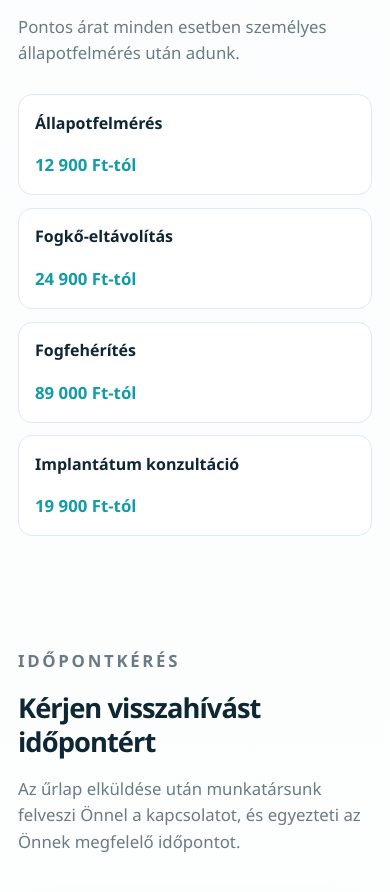
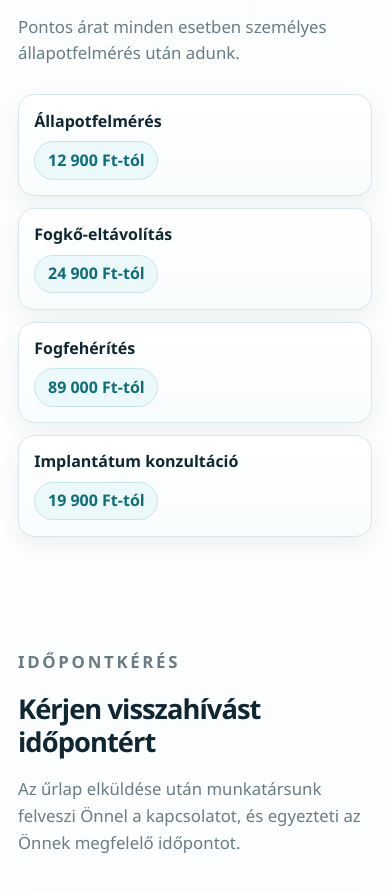
Before and after one commit to csakvarigergely-create/NovaDent, a website: page src/index.html in a window 390 px wide. Shown: the part 8056-8948 px from the top of the page. Drawn offline with Linux system fonts and the light colour scheme.

Commit message:
Add files via upload

```diff
--- a/src/styles.css
+++ b/src/styles.css
@@ -436,29 +436,41 @@ h3 {
   font-weight: 900;
 }
 
-.price-list {
+.pricing .price-list {
   display: grid;
-  gap: 0.8rem;
+  gap: 0.95rem;
 }
 
-.price-list article {
-  display: flex;
+.pricing .price-list article {
+  display: grid;
+  grid-template-columns: 1fr auto;
   align-items: center;
-  justify-content: space-between;
   gap: 1rem;
-  padding: 1rem 1.15rem;
-  border: 1px solid var(--line);
-  border-radius: 14px;
-  background: var(--white);
+  padding: 1.08rem 1.2rem;
+  border: 1px solid #d6e7eb;
+  border-radius: 16px;
+  background: linear-gradient(180deg, #ffffff 0%, #f9fcfd 100%);
+  box-shadow: 0 8px 20px rgba(15, 38, 51, 0.06);
 }
 
-.price-list span {
+.pricing .price-list span {
   color: var(--navy);
   font-weight: 700;
+  line-height: 1.35;
 }
 
-.price-list strong {
-  color: var(--aqua-deep);
+.pricing .price-list strong {
+  display: inline-flex;
+  align-items: center;
+  justify-content: center;
+  min-height: 38px;
+  padding: 0.35rem 0.8rem;
+  border: 1px solid #c6e7ea;
+  border-radius: 999px;
+  background: #ecf9fa;
+  color: #0f6f79;
+  font-size: 1.02rem;
+  font-weight: 700;
   white-space: nowrap;
 }
 
@@ -587,6 +599,10 @@ textarea {
     grid-template-columns: 0.9fr 1.1fr;
   }
 
+  .pricing .price-list {
+    grid-template-columns: repeat(2, minmax(0, 1fr));
+  }
+
   .final-cta {
     grid-template-columns: 1fr auto;
     padding-left: 48px;
@@ -656,12 +672,13 @@ textarea {
     font-size: 1.15rem;
   }
 
-  .price-list article {
+  .pricing .price-list article {
     padding: 0.95rem 1rem;
   }
 
-  .price-list strong {
-    font-size: 1.05rem;
+  .pricing .price-list strong {
+    font-size: 1rem;
+    min-height: 36px;
   }
 
   .appointment-form {
@@ -688,8 +705,18 @@ textarea {
     margin-right: 14px;
   }
 
-  .price-list article {
+  .pricing .price-list {
+    gap: 0.75rem;
+  }
+
+  .pricing .price-list article {
+    grid-template-columns: 1fr;
     align-items: flex-start;
-    flex-direction: column;
+    gap: 0.55rem;
+    padding: 0.95rem;
+  }
+
+  .pricing .price-list strong {
+    justify-self: start;
   }
 }
```
Also changed, not shown: dist/styles.css.
